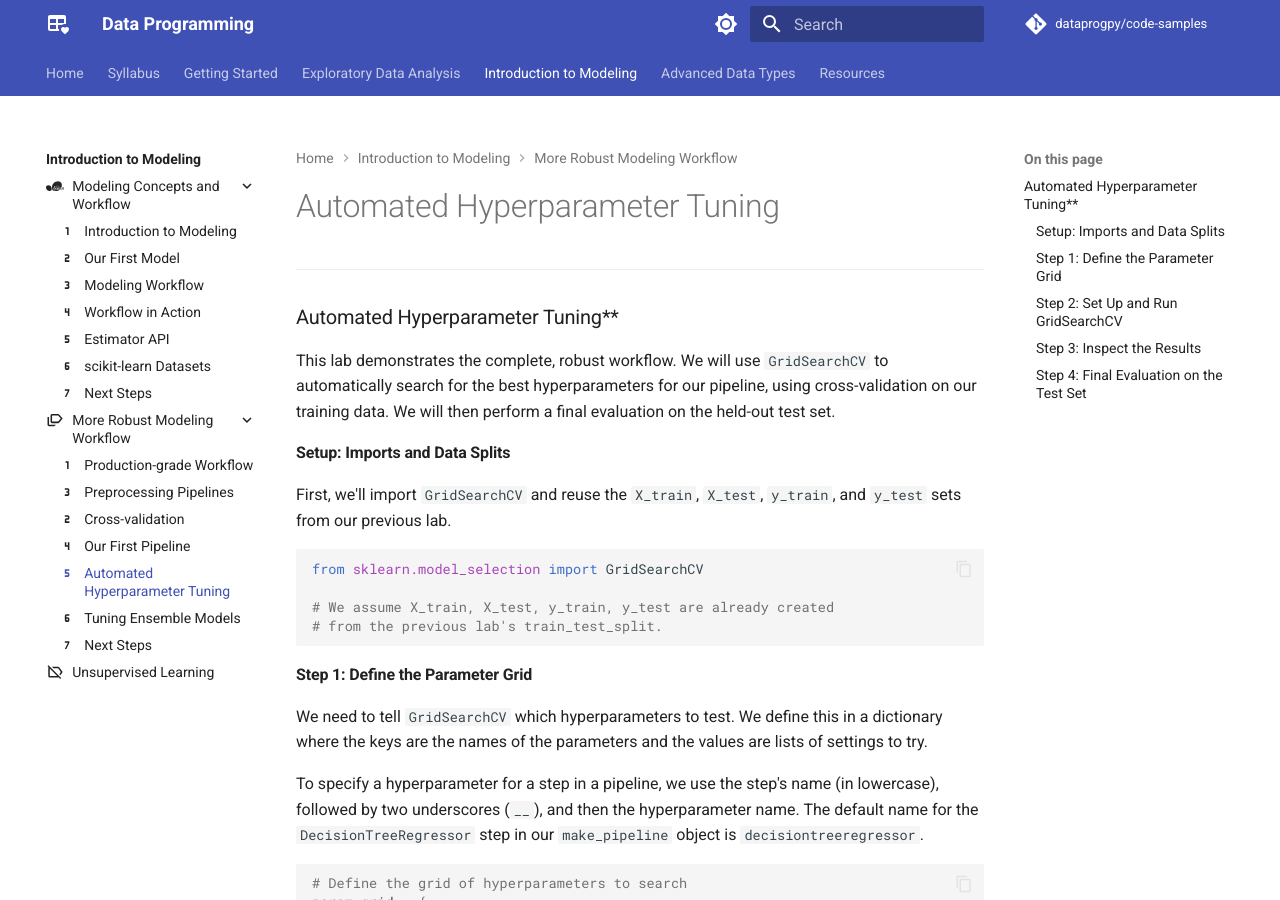
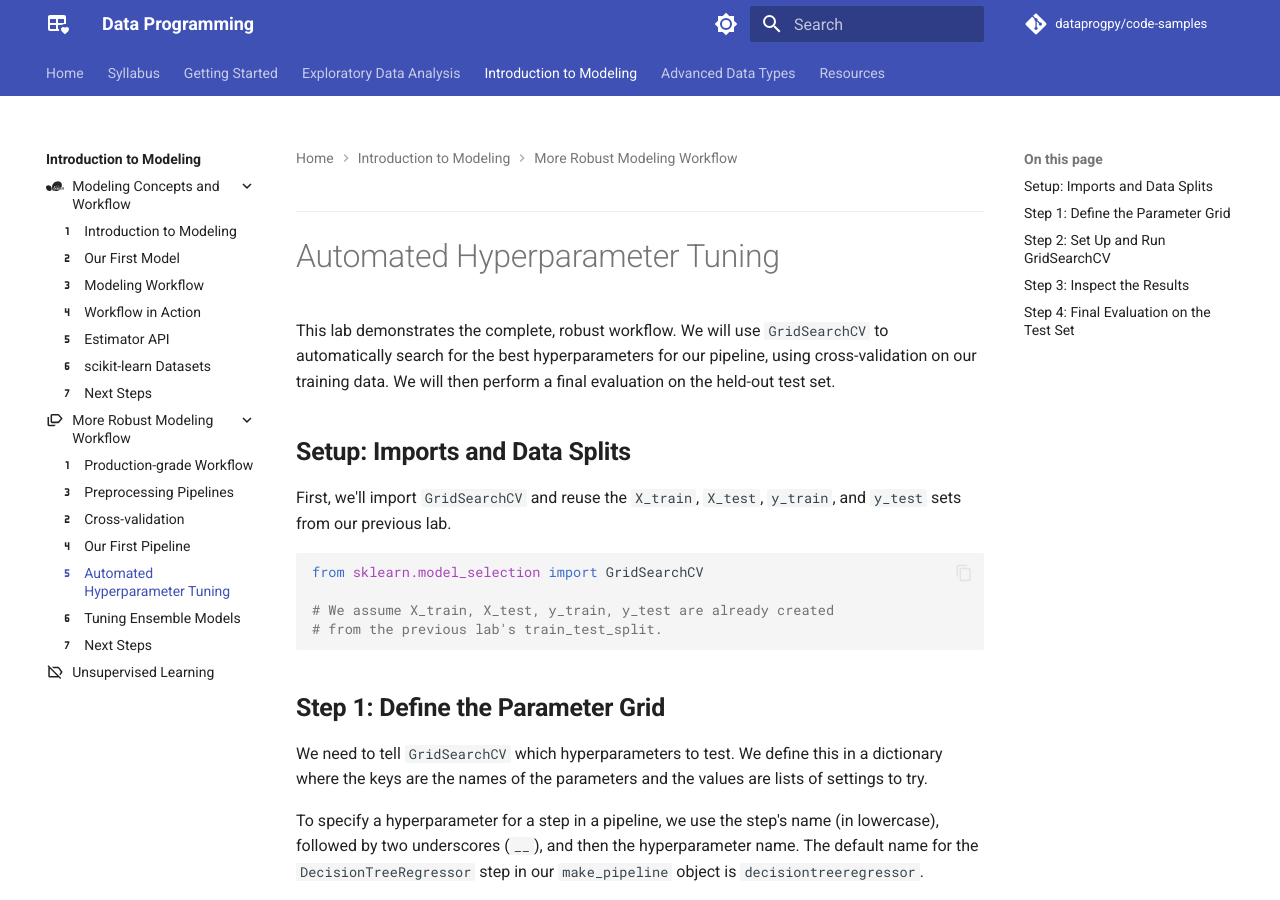
Before and after one commit to dataprogpy/dataprogpy.github.io, an MkDocs documentation site: the page built from docs/modeling/robust-modeling-workflow/grid-search.md, in a window 1280 px wide and 900 px high. Built offline with MkDocs 1.6.1 and Material for MkDocs 9.7.7, drawn with Linux system fonts in a browser that asks for light colours; comment, search, counter and statistics services are not loaded.

Commit message:
Fix formatting

````diff
--- a/docs/modeling/robust-modeling-workflow/grid-search.md
+++ b/docs/modeling/robust-modeling-workflow/grid-search.md
@@ -4,11 +4,11 @@ icon: material/numeric-5
 
 -----
 
-### Automated Hyperparameter Tuning**
+# Automated Hyperparameter Tuning
 
 This lab demonstrates the complete, robust workflow. We will use `GridSearchCV` to automatically search for the best hyperparameters for our pipeline, using cross-validation on our training data. We will then perform a final evaluation on the held-out test set.
 
-#### **Setup: Imports and Data Splits**
+## **Setup: Imports and Data Splits**
 
 First, we'll import `GridSearchCV` and reuse the `X_train`, `X_test`, `y_train`, and `y_test` sets from our previous lab.
 
@@ -19,7 +19,7 @@ from sklearn.model_selection import GridSearchCV
 # from the previous lab's train_test_split.
 ```
 
-#### **Step 1: Define the Parameter Grid**
+## **Step 1: Define the Parameter Grid**
 
 We need to tell `GridSearchCV` which hyperparameters to test. We define this in a dictionary where the keys are the names of the parameters and the values are lists of settings to try.
 
@@ -34,7 +34,7 @@ param_grid = {
 }
 ```
 
-#### **Step 2: Set Up and Run GridSearchCV**
+## **Step 2: Set Up and Run GridSearchCV**
 
 Now, we instantiate `GridSearchCV`. We provide our pipeline (`pipe`), the `param_grid`, the number of cross-validation folds (`cv=5`), and the scoring metric. Since `GridSearchCV` tries to *maximize* a score, and we want to *minimize* error, we use `'neg_mean_absolute_error'`.
 
@@ -54,7 +54,7 @@ grid_search = GridSearchCV(
 grid_search.fit(X_train, y_train)
 ```
 
-#### **Step 3: Inspect the Results**
+## **Step 3: Inspect the Results**
 
 `GridSearchCV` stores the best combination of parameters it found in the `best_params_` attribute. The `best_estimator_` attribute holds the pipeline that was refit on the entire training set using these optimal parameters.
 
@@ -68,7 +68,7 @@ best_mae = -grid_search.best_score_
 print(f"\nBest Cross-Validated MAE: ${best_mae:,.2f}")
 ```
 
-#### **Step 4: Final Evaluation on the Test Set**
+## **Step 4: Final Evaluation on the Test Set**
 
 Finally, we use the `best_estimator_` found by `GridSearchCV` to make predictions on our held-out test set. This provides our final, unbiased assessment of the tuned model's performance.
 
````
